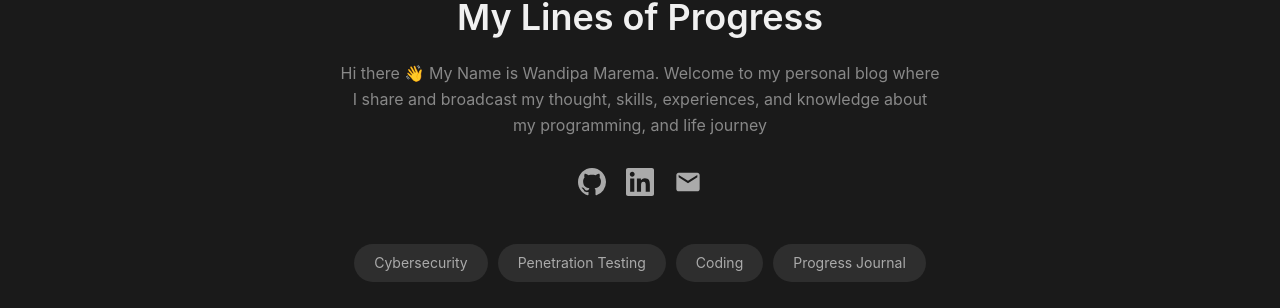
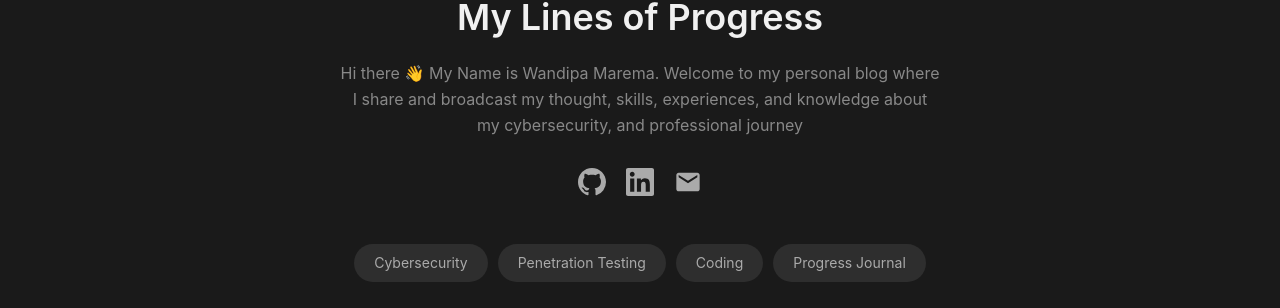
Before and after one commit to 1neWrld/1neWrld.github.io, a Jekyll site: the page built from index.html, in a window 1280 px wide. Shown: the part 121-429 px from the top of the page. Built offline with Jekyll 4.4.1, drawn with Linux system fonts in a browser that asks for light colours.

Commit message:
Update _config.yml

```diff
--- a/_config.yml
+++ b/_config.yml
@@ -1,6 +1,6 @@
 title: My Lines of Progress
 description: Hi there 👋 My Name is Wandipa Marema.
-  Welcome to my personal blog where I share and broadcast my thought, skills, experiences, and knowledge about my programming, and life journey
+  Welcome to my personal blog where I share and broadcast my thought, skills, experiences, and knowledge about my cybersecurity, and professional journey
 author: Wandipa Marema
 email: wandipamarema@icloud.com
 url: "https://1neWrld.github.io"
```
